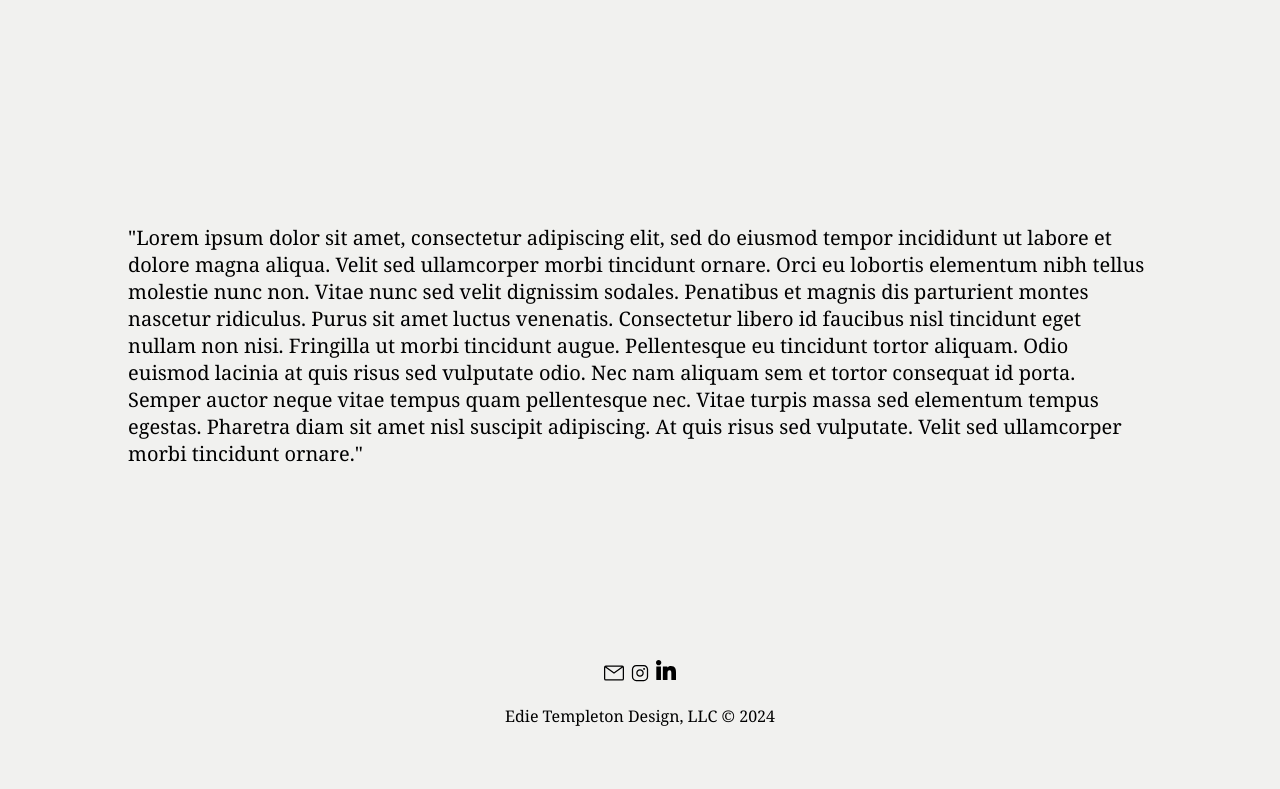
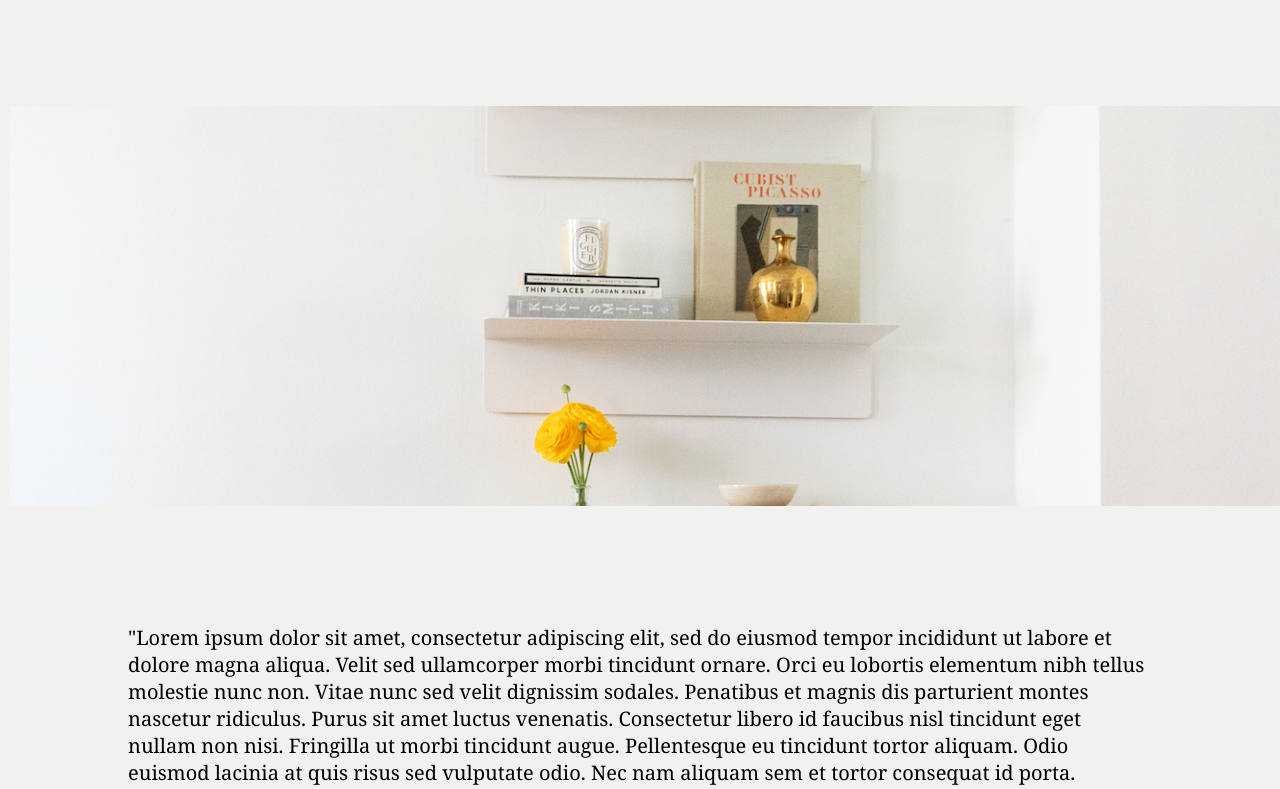
Before and after one commit to izzy1090/edie-templeton-design, a React (Create React App) app: page / in a window 1280 px wide. Shown: the top 789 px of the page. Built offline with nearby package versions, Linux system fonts and the light colour scheme.

Commit message:
Started incorporating a banner image into the about page

```diff
--- a/src/index.js
+++ b/src/index.js
@@ -1,5 +1,6 @@
 import './styles/index.css';
 import './styles/navMenu.css';
+import './styles/about.css';
 import './styles/gallery.css';
 import './styles/lightbox.css';
 import './styles/home.css';
--- a/src/pages/AboutPage.js
+++ b/src/pages/AboutPage.js
@@ -1,11 +1,18 @@
 import useGlobalStates from "../hooks/use-globalStates";
+import Banner from '../images/Homepage-high-quality.jpg';
 
 function AboutPage (){
     const { isNavOpen } = useGlobalStates();
 
     return <>
         <div style={isNavOpen ? { display: 'none'} : null}>
-            {/* <img src={Homepage}></img> */}
+            <div className="banner">
+                <img src={Banner}
+                    width={1333}
+                    height={2000}
+                    className="bannerImage"
+                    alt="Multiple shelves with books and various items along with a multi-colored rug."/>
+            </div>
             <div className="bio">
                 "Lorem ipsum dolor sit amet, consectetur adipiscing elit, sed do eiusmod tempor incididunt ut labore et dolore magna aliqua. Velit sed ullamcorper morbi tincidunt ornare. Orci eu lobortis elementum nibh tellus molestie nunc non. Vitae nunc sed velit dignissim sodales. Penatibus et magnis dis parturient montes nascetur ridiculus. Purus sit amet luctus venenatis. Consectetur libero id faucibus nisl tincidunt eget nullam non nisi. Fringilla ut morbi tincidunt augue. Pellentesque eu tincidunt tortor aliquam. Odio euismod lacinia at quis risus sed vulputate odio. Nec nam aliquam sem et tortor consequat id porta. Semper auctor neque vitae tempus quam pellentesque nec. Vitae turpis massa sed elementum tempus egestas. Pharetra diam sit amet nisl suscipit adipiscing. At quis risus sed vulputate. Velit sed ullamcorper morbi tincidunt ornare."
             </div>
--- /dev/null
+++ b/src/styles/about.css
@@ -0,0 +1,37 @@
+.banner {
+    width: 100vw;
+    height: 50vh;
+}
+
+.bannerImage {
+    width: 100%;
+    height: 100%;
+    object-fit: cover;
+    object-position: 50% 70%;
+    margin: 10px;
+}
+
+/* Extra small devices (phones, 600px and down) */
+@media only screen and (max-width: 600px) {
+    .bannerImage {
+        object-position: 50% 50%;
+    }
+}
+
+/* Small devices (portrait tablets and large phones, 600px and up) */
+/* @media only screen and (min-width: 600px) {} */
+
+/* Medium devices (landscape tablets, 768px and up) */
+/* @media only screen and (min-width: 768px) {} */
+
+/* Extra large devices (large laptops and desktops, 1000px and up) */
+@media only screen and (min-width: 1000px) {
+    .bannerImage {
+        object-position: 50% 30%;
+    }
+}
+
+/* Extra large devices (large laptops and desktops, 1500px and up) */
+@media only screen and (min-width: 1500px) {
+
+}
```
Also changed, not shown: src/images/Homepage-high-quality.jpg (renamed from src/images/Homepage-hight-quality.jpg), src/images/Homepage.webp (deleted).
